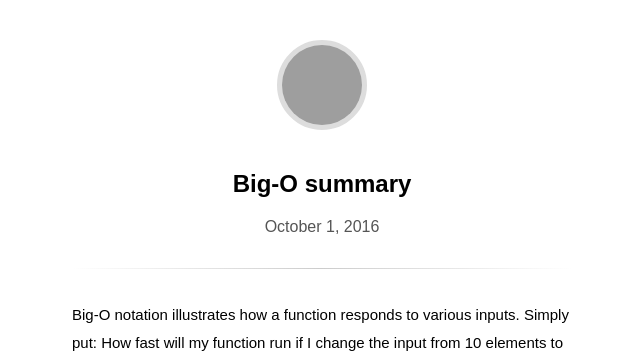
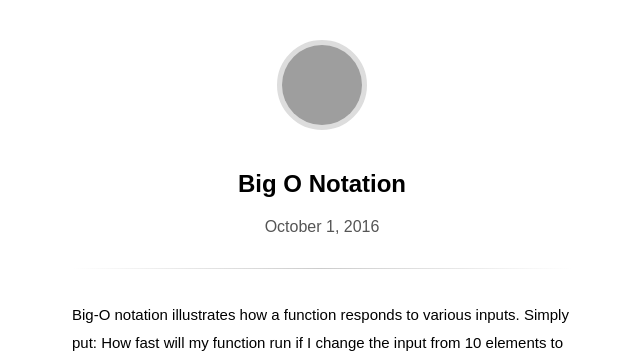
Before and after one commit to svenhofstede-zz/svenhofstede.github.ios, a Jekyll site: the page built from _posts/2016-10-01-big-o-notation.md, in a window 1280 px wide, cut to the strip 0-364 px from the top of the page. Shown: the whole strip, without its empty margins (318-958 px from the left). Built offline with Jekyll 4.4.1, drawn with Linux system fonts in a browser that asks for light colours; some web fonts are replaced; grey boxes are pictures that could not be loaded.

```diff
--- a/_posts/2016-10-01-big-o-notation.md
+++ b/_posts/2016-10-01-big-o-notation.md
@@ -1,7 +1,3 @@
----
-title: Big-O summary
----
-
 Big-O notation illustrates how a function responds to various inputs. Simply put: How fast will my function run if I change the input from 10 elements to 1000000 elements. Big-O is all about the approximate worst-case performance of doing something. The upper bound is the mathematic limit of the worst output.
 
 **O is the order function.** It’s deals with approximation of orders of magnitude.
```
